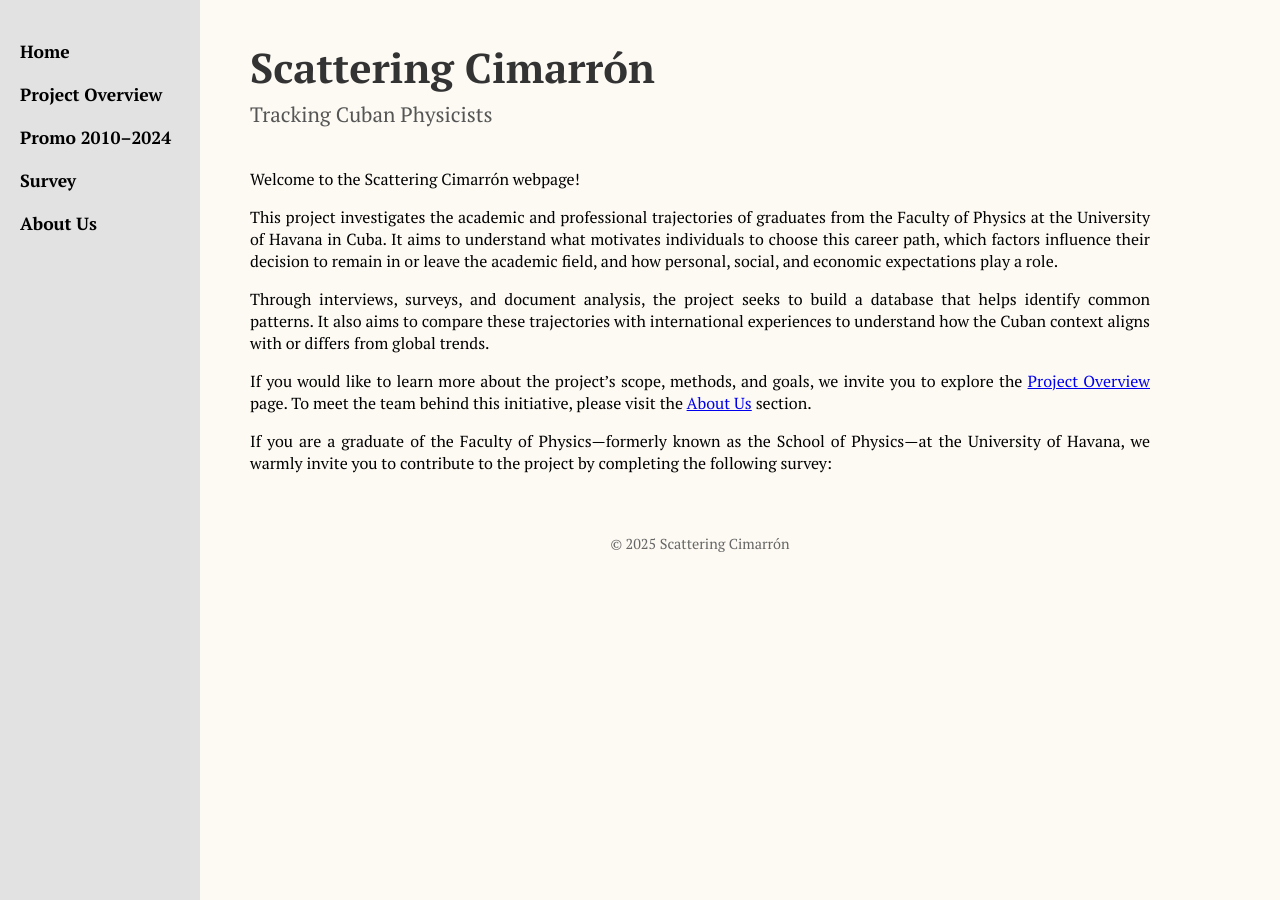
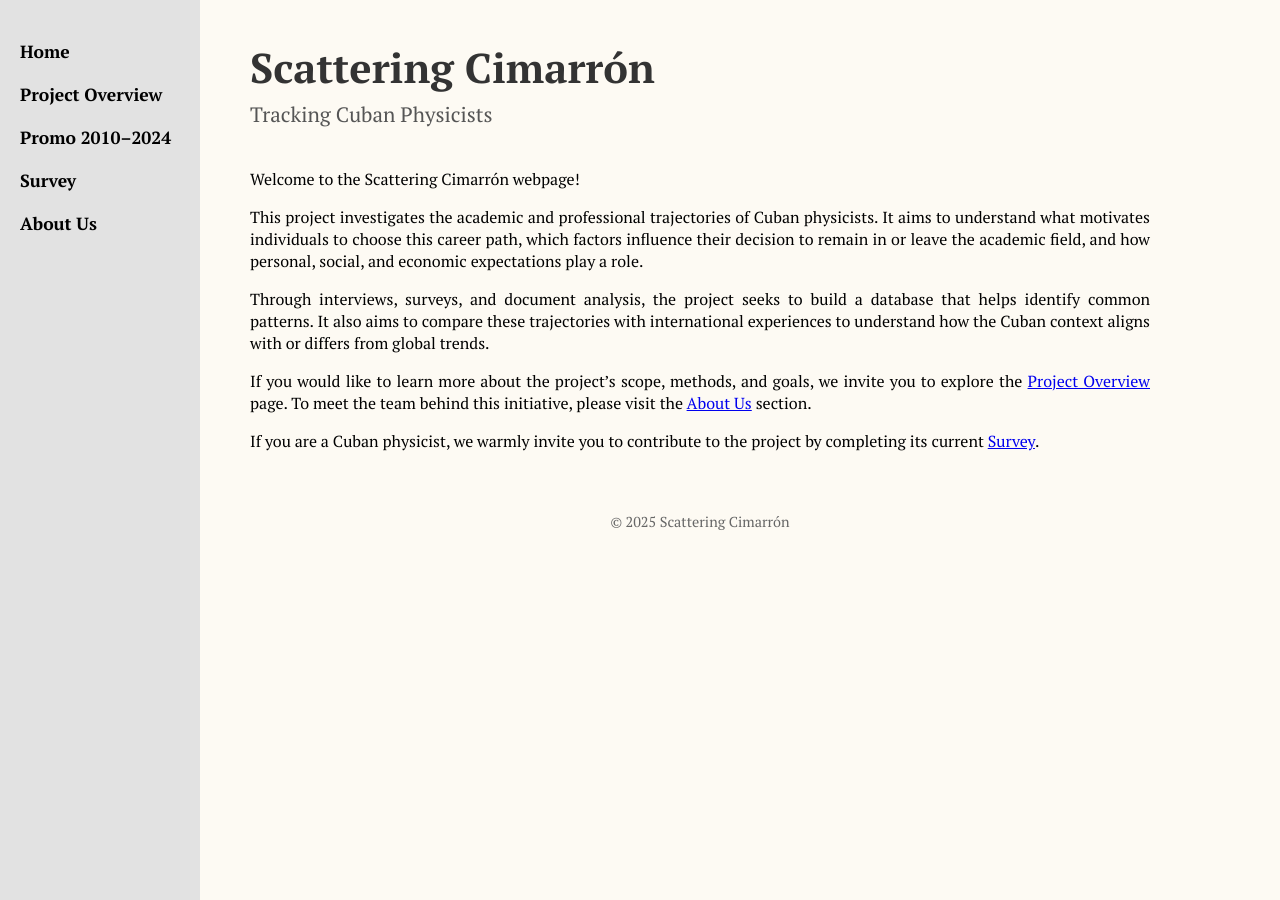
Before and after one commit to Gretica/Tracking_Cuban_Physicists, a Jekyll site: the page built from index.md, in a window 1280 px wide. Built offline with Jekyll 4.4.1, drawn with Linux system fonts in a browser that asks for light colours.

Commit message:
Update index.md

```diff
--- a/index.md
+++ b/index.md
@@ -4,10 +4,10 @@ title: Welcome
 ---
 Welcome to the Scattering Cimarrón webpage!
 
-This project investigates the academic and professional trajectories of graduates from the Faculty of Physics at the University of Havana in Cuba. It aims to understand what motivates individuals to choose this career path, which factors influence their decision to remain in or leave the academic field, and how personal, social, and economic expectations play a role.
+This project investigates the academic and professional trajectories of Cuban physicists. It aims to understand what motivates individuals to choose this career path, which factors influence their decision to remain in or leave the academic field, and how personal, social, and economic expectations play a role.
 
 Through interviews, surveys, and document analysis, the project seeks to build a database that helps identify common patterns. It also aims to compare these trajectories with international experiences to understand how the Cuban context aligns with or differs from global trends.
 
 If you would like to learn more about the project’s scope, methods, and goals, we invite you to explore the <a href="{{ site.baseurl }}/Project/">Project Overview</a> page. To meet the team behind this initiative, please visit the <a href="{{ site.baseurl }}/Aboutus/">About Us</a> section.
 
-If you are a graduate of the Faculty of Physics—formerly known as the School of Physics—at the University of Havana, we warmly invite you to contribute to the project by completing the following survey:
+If you are a Cuban physicist, we warmly invite you to contribute to the project by completing its current <a href="{{ site.baseurl }}/survey/">Survey</a>.
```
